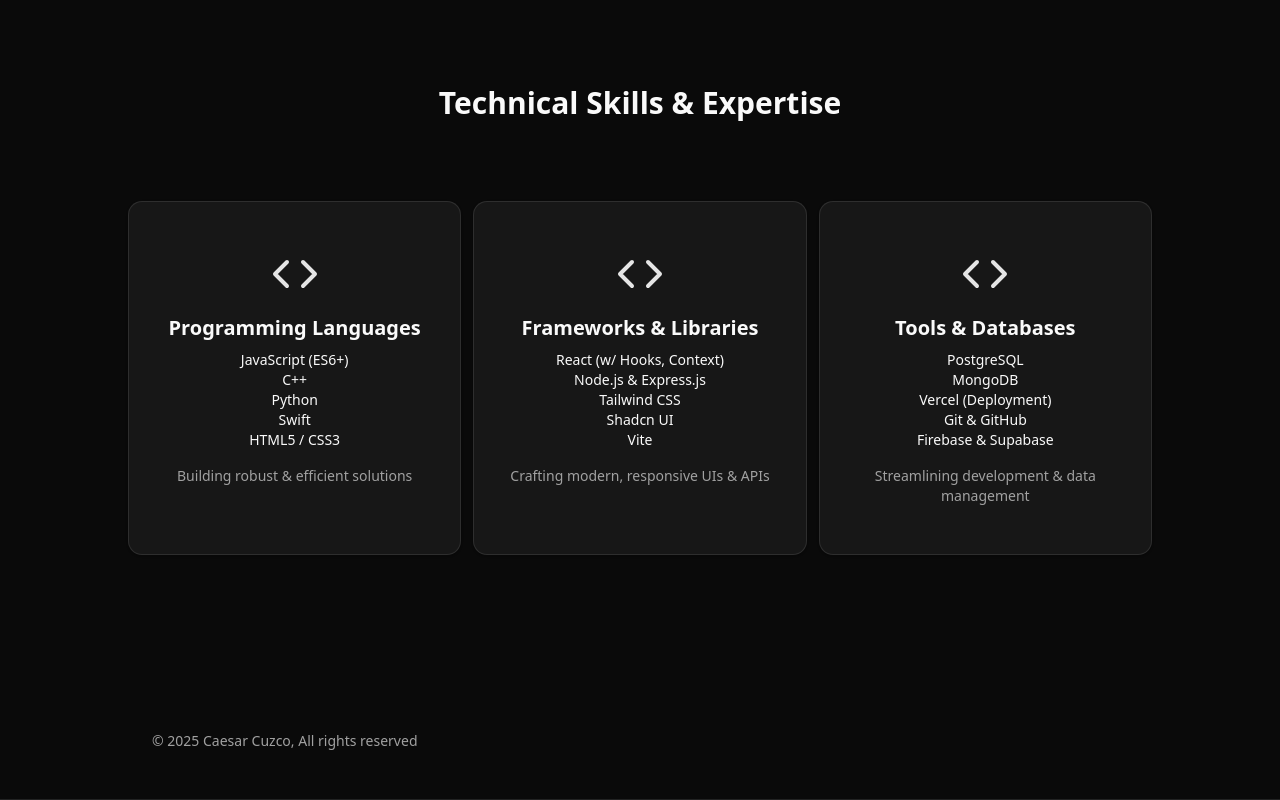
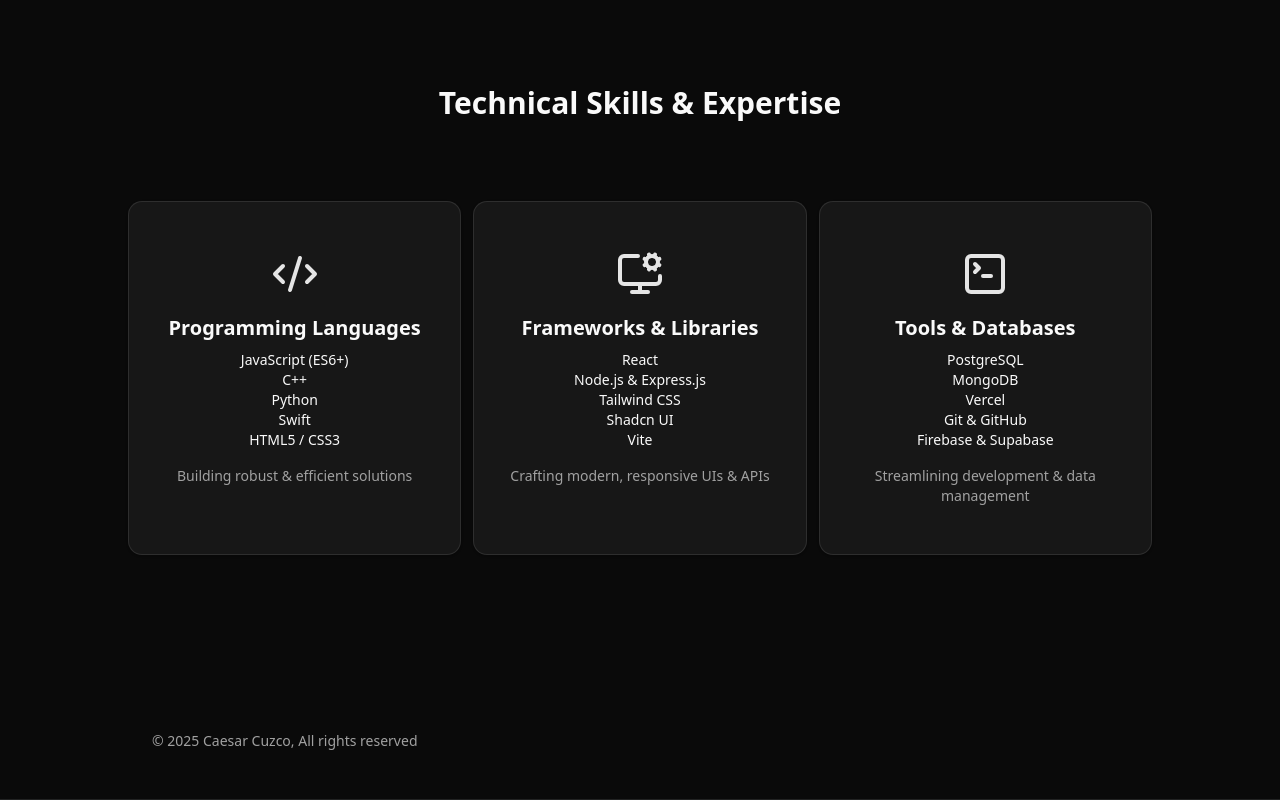
Before and after one commit to caesarc6/next-portfolio, a Next.js app: page / in a window 1280 px wide. Shown: the part 4244-5044 px from the top of the page. Built offline with nearby package versions, Linux system fonts and the light colour scheme.

Commit message:
add icons

```diff
--- a/src/components/content-3.tsx
+++ b/src/components/content-3.tsx
@@ -7,7 +7,7 @@
 import readEasyImg from "../app/assets/readeasy.jpg";
 import commonCentsImg from "../app/assets/commoncents.png";
 import { Separator } from "@/components/ui/separator";
-
+import { AppWindowMacIcon } from "lucide-react"; // Assuming this is the icon used
 export default function ProjectsSection() {
   const projects = [
     {
--- a/src/components/features-8.tsx
+++ b/src/components/features-8.tsx
@@ -1,4 +1,9 @@
-import { Code } from "lucide-react"; // Assuming this is the icon used
+import {
+  AppWindowMacIcon,
+  CodeXml,
+  SquareTerminal,
+  MonitorCog,
+} from "lucide-react"; // Assuming this is the icon used
 import { Card, CardContent } from "@/components/ui/card"; // Adjust import based on your setup
 import { Separator } from "./ui/separator";
 
@@ -16,7 +21,7 @@
             <Card className="relative overflow-hidden">
               <CardContent className="p-6 text-center">
                 <div className="flex justify-center mb-4">
-                  <Code className="size-12 text-primary" />
+                  <CodeXml className="size-12 text-primary" />
                 </div>
                 <h3 className="text-xl font-semibold mb-2">
                   Programming Languages
@@ -38,13 +43,13 @@
             <Card className="relative overflow-hidden">
               <CardContent className="p-6 text-center">
                 <div className="flex justify-center mb-4">
-                  <Code className="size-12 text-primary" />
+                  <MonitorCog className="size-12 text-primary" />
                 </div>
                 <h3 className="text-xl font-semibold mb-2">
                   Frameworks & Libraries
                 </h3>
                 <div className="text-foreground mb-4">
-                  <p className="text-sm">React (w/ Hooks, Context)</p>
+                  <p className="text-sm">React</p>
                   <p className="text-sm">Node.js & Express.js</p>
                   <p className="text-sm">Tailwind CSS</p>
                   <p className="text-sm">Shadcn UI</p>
@@ -60,7 +65,7 @@
             <Card className="relative overflow-hidden">
               <CardContent className="p-6 text-center">
                 <div className="flex justify-center mb-4">
-                  <Code className="size-12 text-primary" />
+                  <SquareTerminal className="size-12 text-primary" />
                 </div>
                 <h3 className="text-xl font-semibold mb-2">
                   Tools & Databases
@@ -68,7 +73,7 @@
                 <div className="text-foreground mb-4">
                   <p className="text-sm">PostgreSQL</p>
                   <p className="text-sm">MongoDB</p>
-                  <p className="text-sm">Vercel (Deployment)</p>
+                  <p className="text-sm">Vercel</p>
                   <p className="text-sm">Git & GitHub</p>
                   <p className="text-sm">Firebase & Supabase</p>
                 </div>
```
